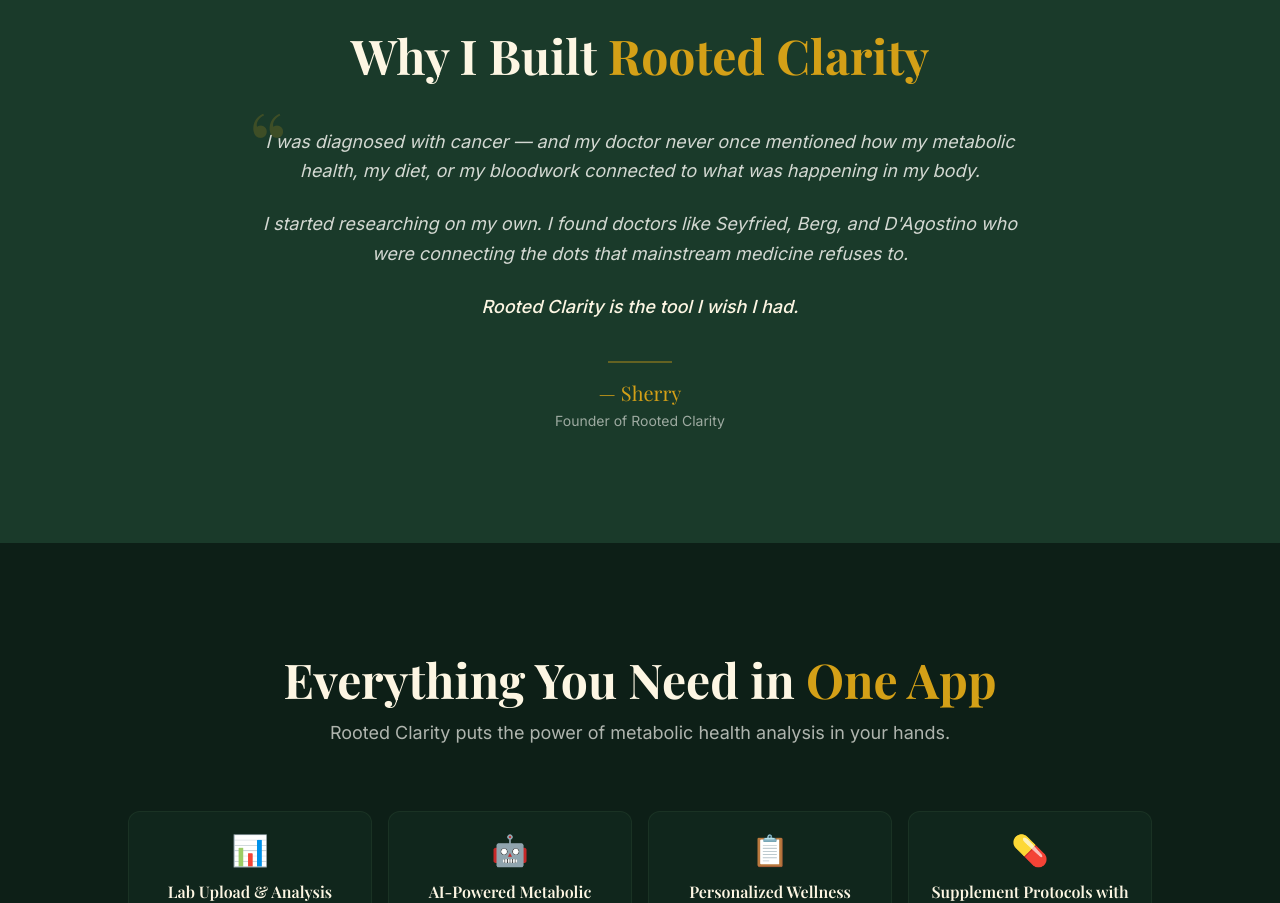
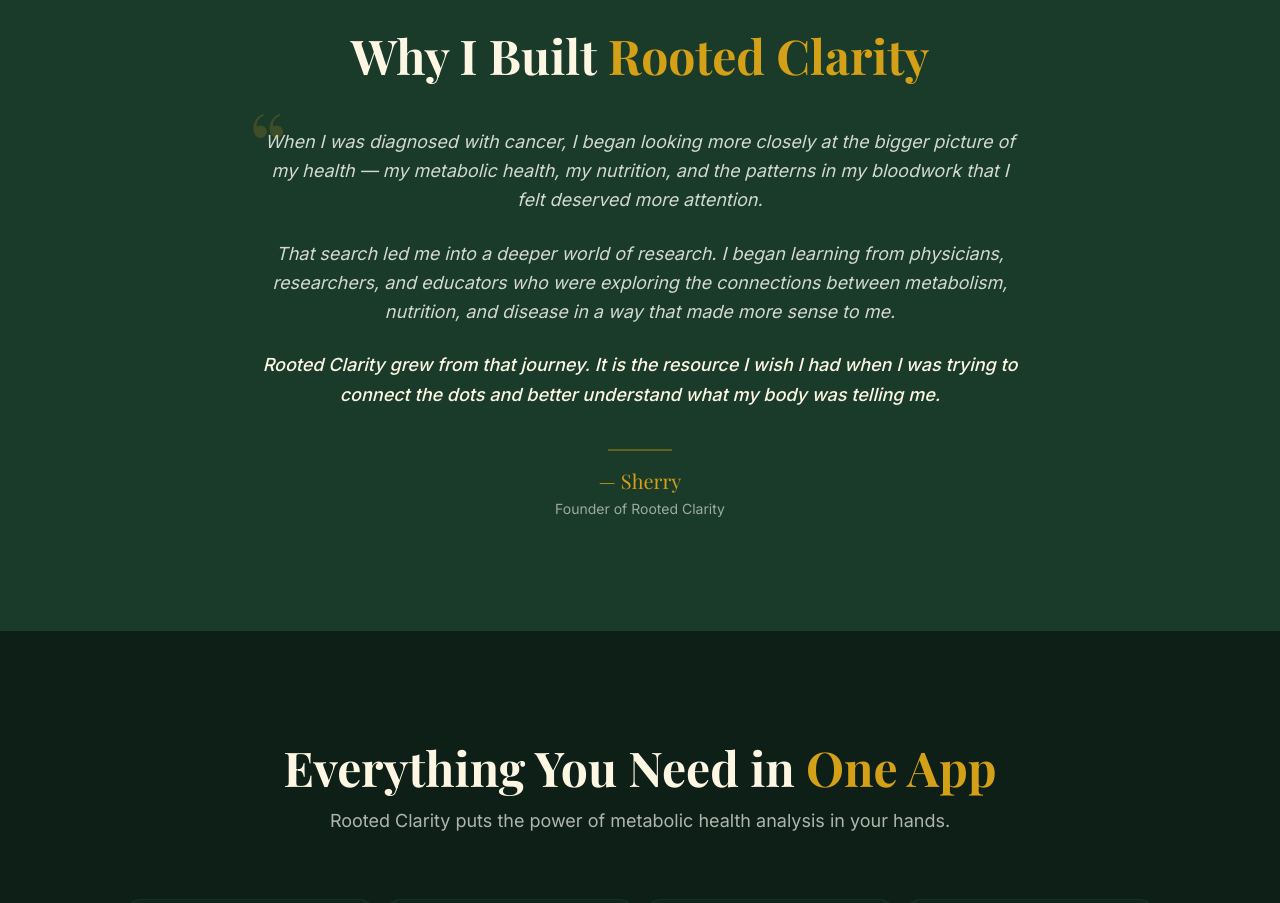
Before and after one commit to Sherryfarmshop/rooted-clarity-website, a Next.js app: page / in a window 1280 px wide. Shown: the part 4180-5083 px from the top of the page. Built offline with nearby package versions, Linux system fonts and the light colour scheme; a web font is replaced by a local one.

Commit message:
Add hero background image - forest with golden roots

```diff
--- a/src/components/FounderStory.tsx
+++ b/src/components/FounderStory.tsx
@@ -12,17 +12,20 @@ export default function FounderStory() {
           </span>
           <div className="space-y-6 text-softwhite/85 text-lg leading-relaxed italic">
             <p>
-              I was diagnosed with cancer — and my doctor never once mentioned how
-              my metabolic health, my diet, or my bloodwork connected to what was
-              happening in my body.
+              When I was diagnosed with cancer, I began looking more closely at the
+              bigger picture of my health — my metabolic health, my nutrition, and
+              the patterns in my bloodwork that I felt deserved more attention.
             </p>
             <p>
-              I started researching on my own. I found doctors like Seyfried, Berg,
-              and D&apos;Agostino who were connecting the dots that mainstream
-              medicine refuses to.
+              That search led me into a deeper world of research. I began learning
+              from physicians, researchers, and educators who were exploring the
+              connections between metabolism, nutrition, and disease in a way that
+              made more sense to me.
             </p>
             <p className="text-cream font-medium">
-              Rooted Clarity is the tool I wish I had.
+              Rooted Clarity grew from that journey. It is the resource I wish I
+              had when I was trying to connect the dots and better understand what
+              my body was telling me.
             </p>
           </div>
 
```
